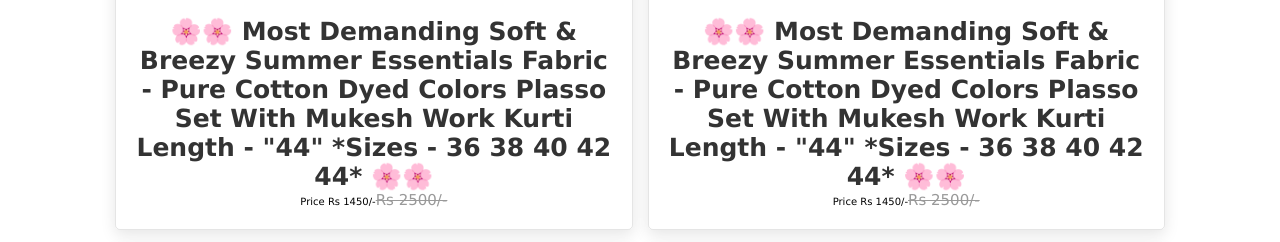
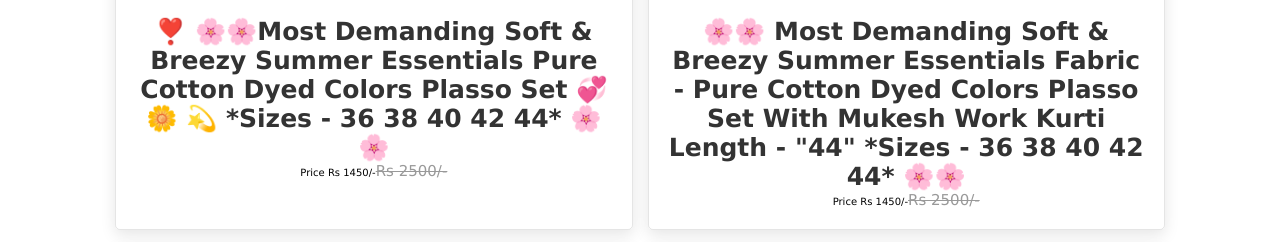
Before and after one commit to Dharmendra967032/helostar.online, a plain HTML site: page index.html in a window 1280 px wide. Shown: the part 1465-1707 px from the top of the page. Drawn offline with nearby package versions, Linux system fonts and the light colour scheme.

Commit message:
Update index.html

```diff
--- a/index.html
+++ b/index.html
@@ -154,9 +154,7 @@ Free conversion without registration</p>
                 </div>
             </div>
             <div class="content">
-                <h3>🌸🌸
-Most Demanding Soft & breezy Summer Essentials Fabric - Pure Cotton Dyed Colors Plasso Set With Mukesh Work
-Kurti Length - "44"
+                <h3>❣️ 🌸🌸Most Demanding Soft & breezy Summer Essentials Pure Cotton Dyed Colors Plasso Set 💞🌼 💫
 
 *Sizes - 36 38 40 42 44* 🌸🌸
 </h3>
```
